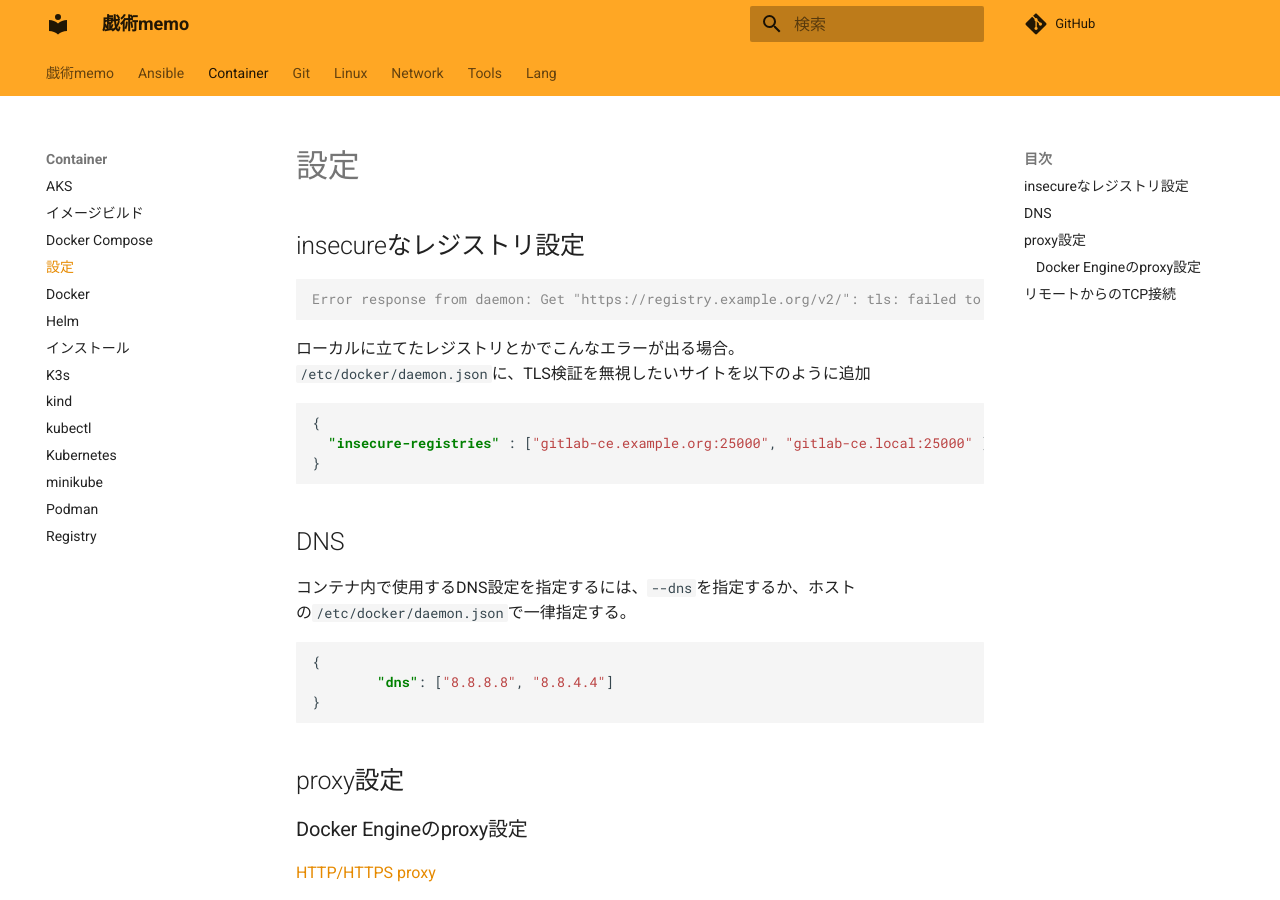
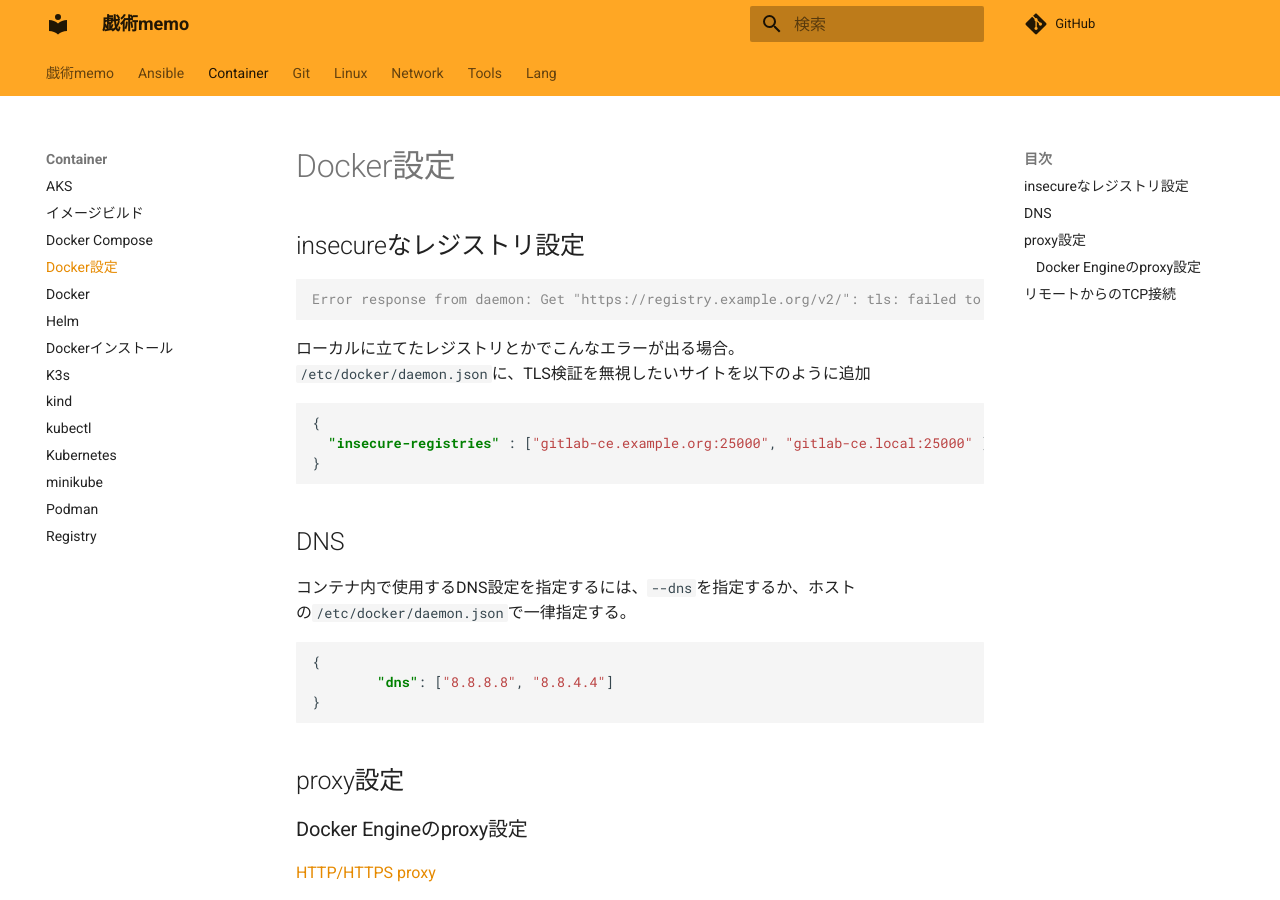
Before and after one commit to zaki-lknr/docs, an MkDocs documentation site: the page built from docs/Container/configure.md, in a window 1280 px wide and 900 px high. Built offline with MkDocs 1.6.1 and Material for MkDocs 9.7.7, drawn with Linux system fonts in a browser that asks for light colours; comment, search, counter and statistics services are not loaded.

Commit message:
udpate: docker関連ページタイトル

```diff
--- a/docs/Container/configure.md
+++ b/docs/Container/configure.md
@@ -1,4 +1,4 @@
-# 設定
+# Docker設定
 
 ## insecureなレジストリ設定
 
--- a/docs/Container/install.md
+++ b/docs/Container/install.md
@@ -1,4 +1,4 @@
-# インストール
+# Dockerインストール
 
 ## Docker
 
```
